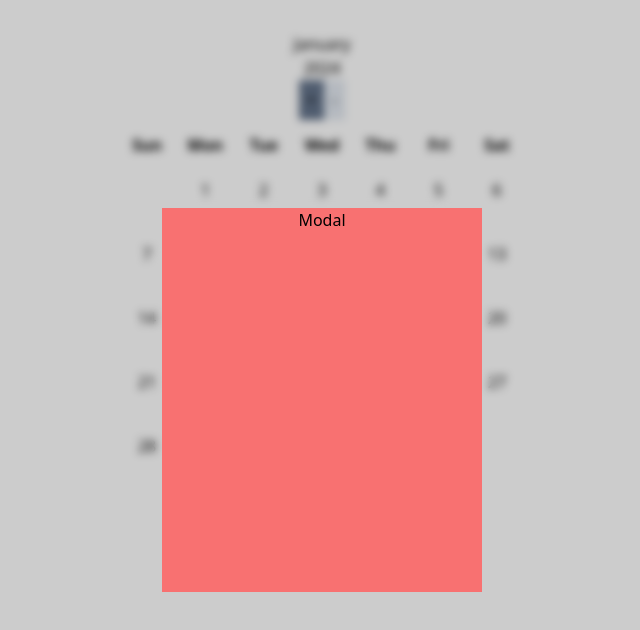
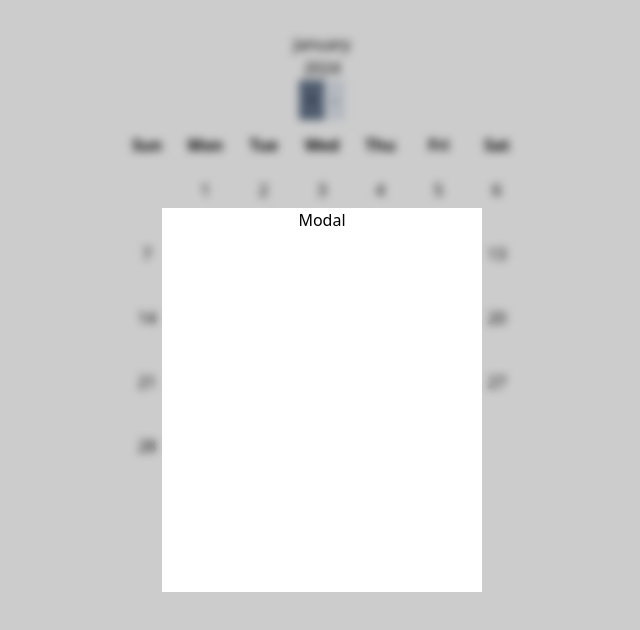
Before and after one commit to samuel-santos91/events-calendar, a React (Vite) app: page / in a window 1280 px wide. Both pictures are taken after a click on the element "10". Shown: the top 630 px of the page, without its empty margins (318-958 px from the left). Built offline with nearby package versions, Linux system fonts and the light colour scheme.

Commit message:
creates context provider

```diff
--- a/src/App.tsx
+++ b/src/App.tsx
@@ -1,10 +1,13 @@
 import "./App.css";
 import Calendar from "./containers/Calendar";
+import CalendarContextProvider from "./context/CalendarContextProvider";
 
 function App() {
   return (
     <>
-      <Calendar />
+      <CalendarContextProvider>
+        <Calendar />
+      </CalendarContextProvider>
     </>
   );
 }
--- /dev/null
+++ b/src/components/AddEventForm.tsx
@@ -0,0 +1,11 @@
+
+
+const AddEventForm = () => {
+  return (
+    <form>
+
+    </form>
+  )
+}
+
+export default AddEventForm
--- a/src/components/Modal.tsx
+++ b/src/components/Modal.tsx
@@ -9,7 +9,7 @@ const Modal: React.FC<ModalProps> = ({ backDropClick }) => {
         onClick={() => backDropClick(false)}
         className="absolute top-0 left-0 bg-black bg-opacity-20 backdrop-blur-sm w-full h-full z-10"
       />
-      <div className="w-80 h-96 bg-red-400 fixed top-1/2 left-1/2 -translate-x-1/2 -translate-y-1/2 z-20">
+      <div className="w-80 h-96 bg-white fixed top-1/2 left-1/2 -translate-x-1/2 -translate-y-1/2 z-20">
         Modal
       </div>
     </section>
--- /dev/null
+++ b/src/context/CalendarContextProvider.tsx
@@ -0,0 +1,38 @@
+import React, { createContext, ReactNode, useState } from "react";
+
+interface CalendarContextProps {
+  monthNumber: number;
+  setMonthNumber: React.Dispatch<React.SetStateAction<number>>;
+  year: number;
+  setYear: React.Dispatch<React.SetStateAction<number>>;
+}
+
+export const CalendarContext = createContext<CalendarContextProps | null>(null);
+
+interface CalendarContextProviderProps {
+  children: ReactNode;
+}
+
+const CalendarContextProvider: React.FC<CalendarContextProviderProps> = ({
+  children,
+}) => {
+  const currentDate = new Date();
+
+  const [monthNumber, setMonthNumber] = useState(currentDate.getMonth());
+  const [year, setYear] = useState(currentDate.getFullYear());
+
+  const contextValue: CalendarContextProps = {
+    monthNumber,
+    setMonthNumber,
+    year,
+    setYear,
+  };
+
+  return (
+    <CalendarContext.Provider value={contextValue}>
+      {children}
+    </CalendarContext.Provider>
+  );
+};
+
+export default CalendarContextProvider;
```
